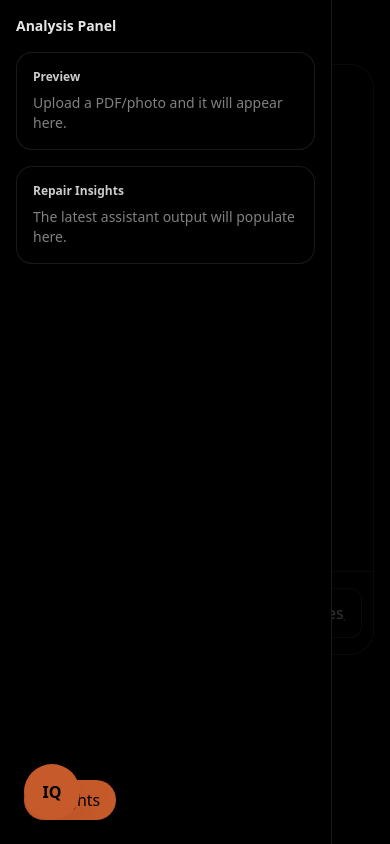
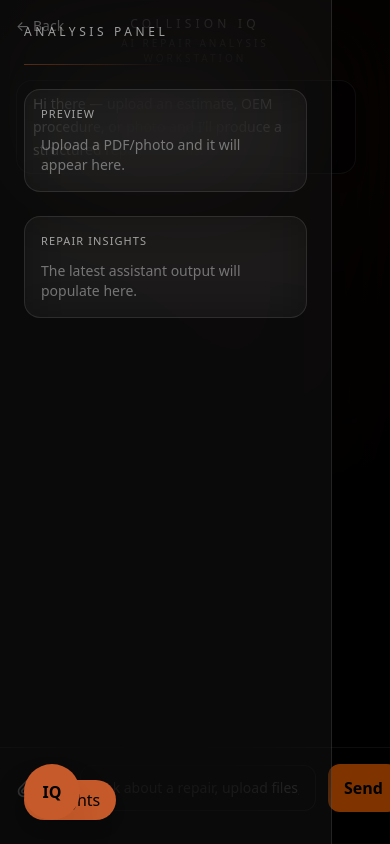
Before and after one commit to Collision-IQ/Collision-IQ, a Next.js app: page /chatbot in a window 390 px wide. Built offline with nearby package versions, Linux system fonts and the light colour scheme.

Commit message:
feat: Revamp Chatbot UI with enhanced layout, mobile responsiveness, and attachment handling

```diff
--- a/src/app/chatbot/page.tsx
+++ b/src/app/chatbot/page.tsx
@@ -14,68 +14,89 @@ export default function ChatbotPage() {
   const [attachment, setAttachment] = useState<string | null>(null);
   const [analysisText, setAnalysisText] = useState<string>("");
 
-  // Prevent hydration mismatch flash
   if (isMobile === null) return null;
 
   return (
-    <div className="min-h-screen bg-black text-white relative overflow-hidden">
+    <div
+      className="
+        min-h-screen
+        text-white
+        relative
+        overflow-hidden
+        bg-black
+        bg-[radial-gradient(circle_at_85%_15%,rgba(198,90,42,0.06),transparent_60%)]
+      "
+    >
 
-      {/* Back Button */}
+      {/* WATERMARK */}
+      <div className="pointer-events-none absolute inset-0 flex items-center justify-center z-0">
+        <img
+          src="/brand/logos/Logo-grey.png"
+          alt="Collision IQ Watermark"
+          className="
+            w-[500px] md:w-[900px]
+            opacity-[0.045]
+            grayscale
+            blur-[0.5px]
+            select-none
+          "
+        />
+      </div>
+
+      {/* BACK BUTTON */}
       <button
         onClick={() => router.push("/")}
-        className="absolute top-4 left-4 z-50 flex items-center gap-2 text-sm text-white/60 hover:text-[#C65A2A] transition"
+        className="
+          absolute top-4 left-4 z-50
+          text-sm text-white/60
+          hover:text-[#C65A2A]
+          transition ease-out duration-200
+        "
       >
         ← Back
       </button>
 
-      <div className="mx-auto max-w-[1600px] px-4 md:px-6 pt-16 pb-8 flex flex-col md:flex-row gap-6">
+      {/* IDENTITY STRIP */}
+      <div className="absolute top-4 left-1/2 -translate-x-1/2 text-center z-40">
+        <div className="text-xs tracking-[0.35em] text-white/50 uppercase">
+          Collision IQ
+        </div>
+        <div className="text-[10px] tracking-[0.3em] text-white/30 uppercase mt-1">
+          AI Repair Analysis Workstation
+        </div>
+      </div>
 
-        {/* =========================
-            SIDE RAIL
-        ========================== */}
+      {!isMobile && (
+        <div className="relative z-10 mx-auto max-w-[1600px] px-6 pt-20 pb-10 flex gap-8">
 
-        {isMobile ? (
-          <>
-            {/* Overlay */}
-            {railOpen && (
-              <div
-                className="fixed inset-0 bg-black/60 z-40"
-                onClick={() => setRailOpen(false)}
-              />
-            )}
-
-            {/* Slide Panel */}
-            <div
-              className={`fixed top-0 left-0 h-full w-[85%] max-w-[360px] z-50 bg-black border-r border-white/10 transition-transform duration-300 ${
-                railOpen ? "translate-x-0" : "-translate-x-full"
-              }`}
-            >
-              <RailContent
-                attachment={attachment}
-                analysisText={analysisText}
-              />
-            </div>
-
-            {/* Mobile Toggle Button */}
-            <button
-              onClick={() => setRailOpen(true)}
-              className="fixed bottom-6 left-6 z-50 bg-[#C65A2A] text-black px-4 py-2 rounded-full shadow-lg"
-            >
-              Insights
-            </button>
-          </>
-        ) : (
+          {/* RAIL */}
           <div
-            className={`transition-all duration-300 ${
+            className={`transition-all ease-out duration-200 ${
               railOpen ? "w-[340px]" : "w-[60px]"
             }`}
           >
-            <div className="h-[75vh] rounded-3xl border border-white/10 bg-black/40 backdrop-blur-xl shadow-[0_0_60px_rgba(0,0,0,0.6)] relative overflow-hidden">
+            <div
+              className="
+                h-[75vh]
+                rounded-3xl
+                border border-white/10
+                bg-white/[0.03]
+                backdrop-blur-2xl
+                shadow-[0_20px_60px_rgba(0,0,0,0.6)]
+                relative overflow-hidden
+              "
+            >
 
               <button
                 type="button"
                 onClick={() => setRailOpen(!railOpen)}
-                className="absolute -right-4 top-6 z-10 bg-black border border-white/10 rounded-full p-2 hover:bg-[#C65A2A]/20 transition"
+                className="
+                  absolute -right-4 top-6 z-10
+                  bg-black/60 border border-white/10
+                  rounded-full p-2
+                  hover:bg-[#C65A2A]/20
+                  transition ease-out duration-200
+                "
               >
                 {railOpen ? <ChevronLeft size={16} /> : <ChevronRight size={16} />}
               </button>
@@ -88,29 +109,89 @@ export default function ChatbotPage() {
               )}
             </div>
           </div>
-        )}
 
-        {/* =========================
-            CHAT CENTER
-        ========================== */}
+          {/* CHAT */}
+          <div className="flex-1 flex justify-center">
+            <div
+              className="
+                relative
+                w-full max-w-[950px] h-[75vh]
+                rounded-3xl
+                border border-white/10
+                bg-white/[0.02]
+                backdrop-blur-3xl
+                shadow-[0_30px_100px_rgba(0,0,0,0.7)]
+                overflow-hidden
+              "
+            >
+              <ChatWidget
+                onAttachmentChange={setAttachment}
+                onAnalysisChange={setAnalysisText}
+              />
+            </div>
+          </div>
+        </div>
+      )}
 
-        <div className="flex-1 flex justify-center">
-          <div className="w-full max-w-[900px] h-[70vh] md:h-[75vh] rounded-3xl border border-white/10 bg-black/40 backdrop-blur-xl shadow-[0_0_80px_rgba(0,0,0,0.8)] overflow-hidden">
+      {isMobile && (
+        <>
+          {railOpen && (
+            <div
+              className="fixed inset-0 bg-black/50 z-40 transition ease-out duration-200"
+              onClick={() => setRailOpen(false)}
+            />
+          )}
+
+          <div
+            className={`
+              fixed top-0 left-0 h-full w-[85%] max-w-[360px]
+              z-50
+              border-r border-white/10
+              bg-white/[0.04]
+              backdrop-blur-3xl
+              transition-transform ease-out duration-200
+              ${railOpen ? "translate-x-0" : "-translate-x-full"}
+            `}
+          >
+            <RailContent
+              attachment={attachment}
+              analysisText={analysisText}
+            />
+          </div>
+
+          <div
+            className="
+              fixed inset-0 z-30 pt-16
+              bg-transparent
+              backdrop-blur-2xl
+            "
+          >
             <ChatWidget
               onAttachmentChange={setAttachment}
               onAnalysisChange={setAnalysisText}
             />
           </div>
-        </div>
 
-      </div>
+          <button
+            onClick={() => setRailOpen(true)}
+            className="
+              fixed bottom-6 left-6 z-50
+              bg-[#C65A2A] text-black
+              px-4 py-2 rounded-full
+              shadow-lg
+              hover:brightness-110
+              transition ease-out duration-200
+            "
+          >
+            Insights
+          </button>
+        </>
+      )}
     </div>
   );
 }
 
-/* =========================
-   RAIL CONTENT COMPONENT
-========================= */
+/* RAIL CONTENT */
 
 function RailContent({
   attachment,
@@ -120,30 +201,33 @@ function RailContent({
   analysisText: string;
 }) {
   return (
-    <div className="h-full overflow-y-auto p-4 space-y-4">
-      <div className="text-sm font-semibold text-white/90">
+    <div className="h-full overflow-y-auto p-6 space-y-6">
+
+      <div className="text-xs tracking-[0.3em] uppercase text-white/60">
         Analysis Panel
       </div>
 
-      <div className="rounded-2xl border border-white/10 bg-black/50 p-4">
-        <div className="text-xs font-semibold text-white/80 mb-2">
+      <div className="h-px w-full bg-gradient-to-r from-[#C65A2A]/40 via-transparent to-transparent" />
+
+      <div className="rounded-2xl border border-white/10 bg-white/[0.03] p-4 backdrop-blur-xl">
+        <div className="text-[11px] tracking-widest uppercase text-white/60 mb-3">
           Preview
         </div>
 
         {attachment ? (
           <div className="text-sm text-white/80 break-words">
             Attached:
-            <div className="mt-1 text-white">{attachment}</div>
+            <div className="mt-2 text-white">{attachment}</div>
           </div>
         ) : (
-          <div className="text-sm text-white/50">
+          <div className="text-sm text-white/40">
             Upload a PDF/photo and it will appear here.
           </div>
         )}
       </div>
 
-      <div className="rounded-2xl border border-white/10 bg-black/50 p-4">
-        <div className="text-xs font-semibold text-white/80 mb-2">
+      <div className="rounded-2xl border border-white/10 bg-white/[0.03] p-4 backdrop-blur-xl">
+        <div className="text-[11px] tracking-widest uppercase text-white/60 mb-3">
           Repair Insights
         </div>
 
@@ -152,7 +236,7 @@ function RailContent({
             {analysisText}
           </div>
         ) : (
-          <div className="text-sm text-white/50">
+          <div className="text-sm text-white/40">
             The latest assistant output will populate here.
           </div>
         )}
--- a/src/app/layout.tsx
+++ b/src/app/layout.tsx
@@ -13,9 +13,24 @@ export default function RootLayout({
   children: React.ReactNode;
 }) {
   return (
-    <html lang="en">
+    <html lang="en" className="h-full">
+      <head>
+        {/* ✅ Critical for safe-area + immersive mobile */}
+        <meta
+          name="viewport"
+          content="width=device-width, initial-scale=1, viewport-fit=cover"
+        />
+      </head>
+
       <body
-        className="min-h-screen text-white overflow-x-hidden bg-black root-layout-body"
+        className="
+          h-full
+          bg-black
+          text-white
+          overflow-x-hidden
+          overflow-y-hidden
+          root-layout-body
+        "
       >
         {/* Cinematic overlays (non-interactive, won’t block clicks) */}
         <div
@@ -24,18 +39,31 @@ export default function RootLayout({
         >
           {/* Deep base */}
           <div className="absolute inset-0 bg-black/70" />
+
           {/* Directional lighting */}
           <div className="absolute inset-0 bg-gradient-to-tr from-black via-black/60 to-black/25" />
+
           {/* Strong vignette */}
           <div className="absolute inset-0 bg-[radial-gradient(circle_at_center,transparent_35%,rgba(0,0,0,0.92))]" />
+
           {/* Orange glow accent */}
           <div className="absolute inset-0 bg-[radial-gradient(circle_at_80%_10%,rgba(198,90,42,0.22),transparent_45%)]" />
+
           {/* Subtle grain */}
           <div className="absolute inset-0 opacity-[0.06] mix-blend-overlay bg-[url('/brand/logos/Background.png')]" />
         </div>
 
         {/* Content layer ABOVE overlays */}
-        <div className="relative z-10 min-h-screen">
+        <div
+          className="
+            relative
+            z-10
+            h-full
+            min-h-[100dvh]
+            flex
+            flex-col
+          "
+        >
           {children}
           <FloatingWidgetMount />
         </div>
--- a/src/components/ChatWidget.tsx
+++ b/src/components/ChatWidget.tsx
@@ -1,7 +1,7 @@
 "use client";
 
 import { useEffect, useMemo, useRef, useState } from "react";
-import { Paperclip, X, Camera } from "lucide-react";
+import { Paperclip, X, Camera, ChevronDown, ChevronUp } from "lucide-react";
 import ReactMarkdown from "react-markdown";
 // Optional: if you have remark-gfm installed, uncomment:
 // import remarkGfm from "remark-gfm";
@@ -35,11 +35,15 @@ interface ChatWidgetProps {
   onAnalysisChange?: (text: string) => void;
 }
 
-export default function ChatWidget({ onAttachmentChange, onAnalysisChange }: ChatWidgetProps) {
+export default function ChatWidget({
+  onAttachmentChange,
+  onAnalysisChange,
+}: ChatWidgetProps) {
   const [messages, setMessages] = useState<Message[]>([
     {
       role: "assistant",
-      content: "Hi there — upload an estimate, OEM procedure, or photo and I’ll produce a structured repair analysis.",
+      content:
+        "Hi there — upload an estimate, OEM procedure, or photo and I’ll produce a structured repair analysis.",
     },
   ]);
 
@@ -50,20 +54,57 @@ export default function ChatWidget({ onAttachmentChange, onAnalysisChange }: Cha
   const [documents, setDocuments] = useState<DocumentData[]>([]);
   const [images, setImages] = useState<VisionImage[]>([]);
 
+  // Mobile-friendly: collapse attachments tray by default once there are several
+  const [attachmentsOpen, setAttachmentsOpen] = useState(true);
+
   const fileInputRef = useRef<HTMLInputElement>(null);
   const cameraInputRef = useRef<HTMLInputElement>(null);
 
-  // ✅ Auto-scroll anchor
+  // Scroll container + anchor
+  const scrollRef = useRef<HTMLDivElement>(null);
   const bottomRef = useRef<HTMLDivElement>(null);
 
+  // Smart auto-scroll: only follow if user is near bottom
+  const shouldAutoScrollRef = useRef(true);
+
+  const hasAnyAttachment = useMemo(() => attachments.length > 0, [attachments]);
+
+  // If attachments become many, auto-collapse on mobile feel (still user controllable)
   useEffect(() => {
+    if (attachments.length >= 3) setAttachmentsOpen(false);
+    if (attachments.length === 0) setAttachmentsOpen(true);
+  }, [attachments.length]);
+
+  // Track user scroll position so we don't "yank" them while reading
+  useEffect(() => {
+    const el = scrollRef.current;
+    if (!el) return;
+
+    const onScroll = () => {
+      const thresholdPx = 140; // “near bottom” threshold
+      const distanceFromBottom = el.scrollHeight - el.scrollTop - el.clientHeight;
+      shouldAutoScrollRef.current = distanceFromBottom < thresholdPx;
+    };
+
+    el.addEventListener("scroll", onScroll, { passive: true });
+    onScroll();
+
+    return () => el.removeEventListener("scroll", onScroll);
+  }, []);
+
+  // Auto-scroll when new content arrives ONLY if user is near bottom
+  useEffect(() => {
+    if (!shouldAutoScrollRef.current) return;
     bottomRef.current?.scrollIntoView({ behavior: "smooth", block: "end" });
   }, [messages]);
 
   function buildAttachmentSummary(list: Attachment[]) {
     if (!list.length) return "";
-    if (list.length === 1) return `Please analyze the attached file: ${list[0].filename}`;
-    return `Please analyze the attached files (${list.length}): ${list.map((a) => a.filename).join(", ")}`;
+    if (list.length === 1)
+      return `Please analyze the attached file: ${list[0].filename}`;
+    return `Please analyze the attached files (${list.length}): ${list
+      .map((a) => a.filename)
+      .join(", ")}`;
   }
 
   function isLikelyImageFile(file: File) {
@@ -79,13 +120,14 @@ export default function ChatWidget({ onAttachmentChange, onAnalysisChange }: Cha
     });
   }
 
-  const hasAnyAttachment = useMemo(() => attachments.length > 0, [attachments]);
-
   async function handleSend() {
     if (loading) return;
     if (!input.trim() && attachments.length === 0) return;
 
     setLoading(true);
+
+    // If user is sending, we should follow the stream
+    shouldAutoScrollRef.current = true;
 
     const messageToSend = input.trim() || buildAttachmentSummary(attachments);
 
@@ -131,6 +173,7 @@ export default function ChatWidget({ onAttachmentChange, onAnalysisChange }: Cha
           const chunk = decoder.decode(value, { stream: true });
           assistantText += chunk;
 
+          // Streaming: keep following unless user intentionally scrolled away
           setMessages((prev) => {
             const next = [...prev];
             next[assistantIndex] = { role: "assistant", content: assistantText };
@@ -149,7 +192,10 @@ export default function ChatWidget({ onAttachmentChange, onAnalysisChange }: Cha
       }
     } catch (err) {
       console.error(err);
-      setMessages((prev) => [...prev, { role: "assistant", content: "Error connecting to AI." }]);
+      setMessages((prev) => [
+        ...prev,
+        { role: "assistant", content: "Error connecting to AI." },
+      ]);
     } finally {
       setLoading(false);
     }
@@ -191,7 +237,10 @@ export default function ChatWidget({ onAttachmentChange, onAnalysisChange }: Cha
     }
 
     // Append attachment
-    setAttachments((prev) => [...prev, { filename, documents: docs, source, isImage }]);
+    setAttachments((prev) => [
+      ...prev,
+      { filename, documents: docs, source, isImage },
+    ]);
 
     // Merge docs for /api/chat
     if (docs.length) setDocuments((prev) => [...prev, ...docs]);
@@ -199,7 +248,10 @@ export default function ChatWidget({ onAttachmentChange, onAnalysisChange }: Cha
     // Callback (last uploaded)
     onAttachmentChange?.(filename);
 
-    setMessages((prev) => [...prev, { role: "assistant", content: `File "${filename}" uploaded successfully.` }]);
+    setMessages((prev) => [
+      ...prev,
+      { role: "assistant", content: `File "${filename}" uploaded successfully.` },
+    ]);
   }
 
   async function handleFilesSelected(fileList: FileList | null) {
@@ -211,7 +263,10 @@ export default function ChatWidget({ onAttachmentChange, onAnalysisChange }: Cha
       }
     } catch (err) {
       console.error(err);
-      setMessages((prev) => [...prev, { role: "assistant", content: "One or more uploads failed." }]);
+      setMessages((prev) => [
+        ...prev,
+        { role: "assistant", content: "One or more uploads failed." },
+      ]);
     } finally {
       if (fileInputRef.current) fileInputRef.current.value = "";
     }
@@ -226,7 +281,10 @@ export default function ChatWidget({ onAttachmentChange, onAnalysisChange }: Cha
       }
     } catch (err) {
       console.error(err);
-      setMessages((prev) => [...prev, { role: "assistant", content: "Camera upload failed." }]);
+      setMessages((prev) => [
+        ...prev,
+        { role: "assistant", content: "Camera upload failed." },
+      ]);
     } finally {
       if (cameraInputRef.current) cameraInputRef.current.value = "";
     }
@@ -243,7 +301,9 @@ export default function ChatWidget({ onAttachmentChange, onAnalysisChange }: Cha
     const nextImages = images.filter((img) => img.filename !== filename);
     setImages(nextImages);
 
-    onAttachmentChange?.(remaining.length ? remaining[remaining.length - 1].filename : null);
+    onAttachmentChange?.(
+      remaining.length ? remaining[remaining.length - 1].filename : null
+    );
   }
 
   function clearAllAttachments() {
@@ -253,21 +313,30 @@ export default function ChatWidget({ onAttachmentChange, onAnalysisChange }: Cha
     onAttachmentChange?.(null);
   }
 
+  // Responsive bubble widths: more readable on mobile
+  const userBubble =
+    "ml-auto bg-orange-500 text-black max-w-[90%] sm:max-w-[75%]";
+  const assistantBubble =
+    "bg-black/60 border border-white/10 text-white max-w-[95%] sm:max-w-[75%]";
+
   return (
-    <div className="flex flex-col h-full">
-      <div className="flex-1 overflow-y-auto p-6 space-y-6">
+    // ✅ Keep chat container (NOT fixed / inset)
+    <div className="flex flex-col h-full min-h-0">
+      {/* Messages */}
+      <div
+        ref={scrollRef}
+        className="flex-1 min-h-0 overflow-y-auto overscroll-contain px-4 sm:px-6 pt-4 sm:pt-6 pb-32 space-y-4 sm:space-y-6"
+        style={{ WebkitOverflowScrolling: "touch" }}
+      >
         {messages.map((msg, index) => (
           <div
             key={index}
-            className={`max-w-[75%] px-5 py-4 rounded-2xl shadow-lg ${
-              msg.role === "user"
-                ? "ml-auto bg-orange-500 text-black"
-                : "bg-black/60 border border-white/10 text-white"
+            className={`px-4 sm:px-5 py-3 sm:py-4 rounded-2xl shadow-lg ${
+              msg.role === "user" ? userBubble : assistantBubble
             }`}
           >
             {msg.role === "assistant" ? (
-              // ✅ Fix ReactMarkdown typing: style wrapper instead of passing className prop
-              <div className="prose prose-invert max-w-none">
+              <div className="prose prose-invert max-w-none text-sm sm:text-base leading-relaxed">
                 <ReactMarkdown
                   // If remark-gfm is available:
                   // remarkPlugins={[remarkGfm]}
@@ -276,14 +345,23 @@ export default function ChatWidget({ onAttachmentChange, onAnalysisChange }: Cha
                 </ReactMarkdown>
               </div>
             ) : (
-              <div className="whitespace-pre-wrap">{msg.content}</div>
+              <div className="whitespace-pre-wrap text-sm sm:text-base">
+                {msg.content}
+              </div>
             )}
           </div>
         ))}
         <div ref={bottomRef} />
       </div>
 
-      <div className="border-t border-white/10 p-4">
+      {/* Composer + Attachments (Immersive Mobile) */}
+      <div
+        className="sticky bottom-0 left-0 right-0 border-t border-white/10 bg-black/85 backdrop-blur"
+        style={{
+          paddingBottom: "calc(1rem + env(safe-area-inset-bottom))",
+        }}
+      >
+        <div className="p-4">
           <div className="flex items-center gap-3">
             <input
               type="file"
@@ -308,7 +386,7 @@ export default function ChatWidget({ onAttachmentChange, onAnalysisChange }: Cha
             <button
               type="button"
               onClick={() => fileInputRef.current?.click()}
-            className="text-white/50 hover:text-orange-400 transition"
+              className="text-white/60 hover:text-orange-400 transition"
               aria-label="Attach files"
             >
               <Paperclip size={20} />
@@ -317,7 +395,7 @@ export default function ChatWidget({ onAttachmentChange, onAnalysisChange }: Cha
             <button
               type="button"
               onClick={() => cameraInputRef.current?.click()}
-            className="text-white/50 hover:text-orange-400 transition"
+              className="text-white/60 hover:text-orange-400 transition"
               aria-label="Take photo"
             >
               <Camera size={20} />
@@ -326,38 +404,69 @@ export default function ChatWidget({ onAttachmentChange, onAnalysisChange }: Cha
             <input
               value={input}
               onChange={(e) => setInput(e.target.value)}
-            placeholder={hasAnyAttachment ? "Ask about the attachments, or add more context..." : "Ask about a repair, upload files, or take a photo..."}
-            className="flex-1 rounded-xl border border-white/10 bg-black/40 px-4 py-3 text-white outline-none focus:border-orange-500 transition"
+              placeholder={
+                hasAnyAttachment
+                  ? "Ask about the attachments, or add more context..."
+                  : "Ask about a repair, upload files, or take a photo..."
+              }
+              className="flex-1 rounded-xl border border-white/10 bg-black/40 px-4 py-3 text-white outline-none focus:border-orange-500 transition text-sm sm:text-base"
               onKeyDown={(e) => {
-              if (e.key === "Enter") handleSend();
+                // Enter to send, Shift+Enter to newline (future-friendly)
+                if (e.key === "Enter" && !e.shiftKey) {
+                  e.preventDefault();
+                  handleSend();
+                }
               }}
             />
 
             <button
               onClick={handleSend}
               disabled={loading}
-            className="rounded-xl bg-orange-500 px-5 py-3 text-black font-semibold transition hover:bg-orange-600 disabled:opacity-50"
+              className="rounded-xl bg-orange-500 px-4 sm:px-5 py-3 text-black font-semibold transition hover:bg-orange-600 disabled:opacity-50"
             >
               {loading ? "..." : "Send"}
             </button>
           </div>
 
+          {/* Attachments tray (collapsible, mobile-friendly) */}
           {attachments.length > 0 && (
-          <div className="mt-3 space-y-2">
+            <div className="mt-3">
+              <button
+                type="button"
+                className="w-full flex items-center justify-between rounded-xl border border-white/10 bg-black/40 px-4 py-2 text-sm text-white/80"
+                onClick={() => setAttachmentsOpen((v) => !v)}
+                aria-label="Toggle attachments"
+              >
+                <span>
+                  Attachments ({attachments.length})
+                  <span className="ml-2 text-white/40">
+                    {images.length > 0 ? `• Vision: ${images.length}` : ""}
+                  </span>
+                </span>
+                {attachmentsOpen ? <ChevronDown size={16} /> : <ChevronUp size={16} />}
+              </button>
+
+              {attachmentsOpen && (
+                <div className="mt-2 space-y-2">
                   {attachments.map((a) => (
                     <div
                       key={a.filename}
                       className="flex items-center justify-between bg-black/40 border border-white/10 px-4 py-2 rounded-xl text-sm text-white/80"
                     >
-                <span>
-                  Attached: {a.filename}
+                      <span className="truncate pr-3">
+                        {a.filename}
                         <span className="ml-2 text-white/40">
                           ({a.source === "camera" ? "photo" : "file"}
-                    {a.isImage ? ", vision-enabled" : ""})
+                          {a.isImage ? ", vision" : ""})
                         </span>
                       </span>
 
-                <button type="button" onClick={() => removeAttachment(a.filename)} aria-label="Remove attachment">
+                      <button
+                        type="button"
+                        onClick={() => removeAttachment(a.filename)}
+                        aria-label="Remove attachment"
+                        className="shrink-0"
+                      >
                         <X size={16} />
                       </button>
                     </div>
@@ -373,6 +482,9 @@ export default function ChatWidget({ onAttachmentChange, onAnalysisChange }: Cha
                 </div>
               )}
             </div>
+          )}
+        </div>
+      </div>
     </div>
   );
 }
```
Lines whose indentation alone changed are shown as unchanged.
